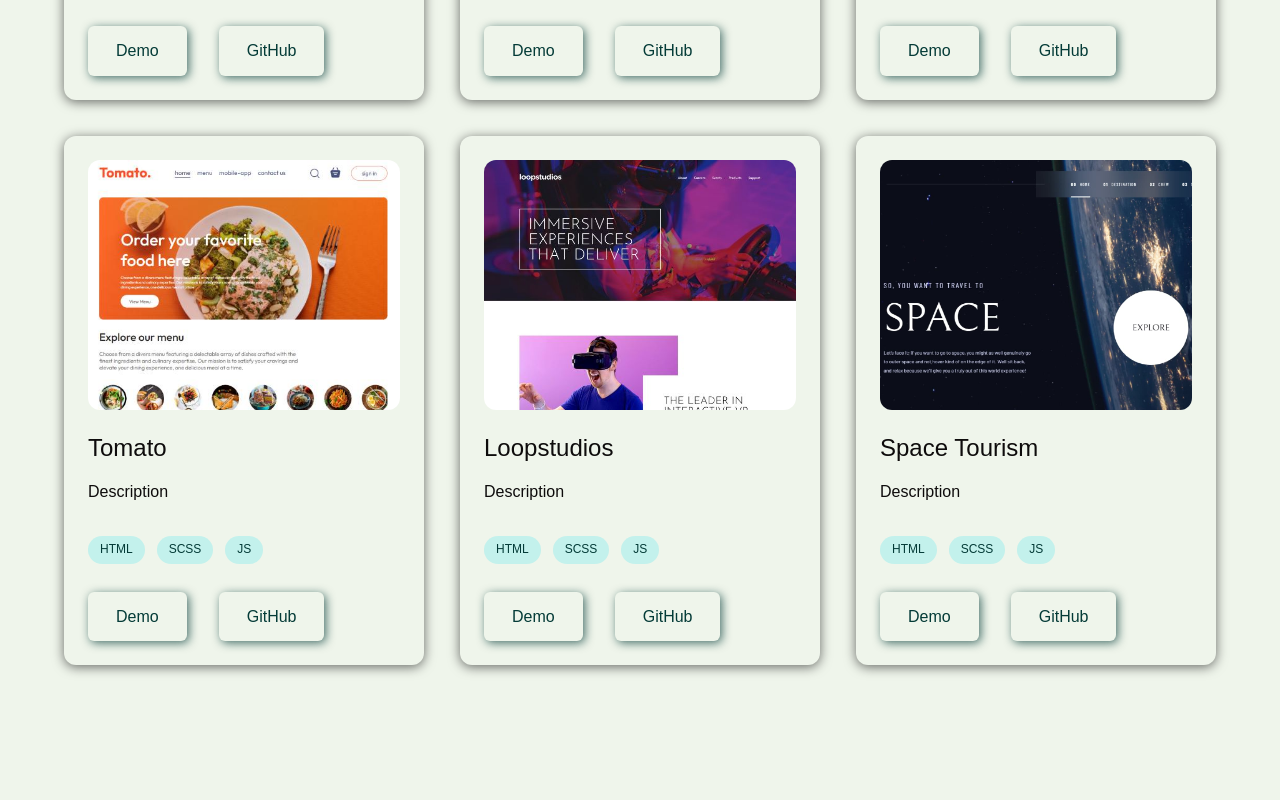
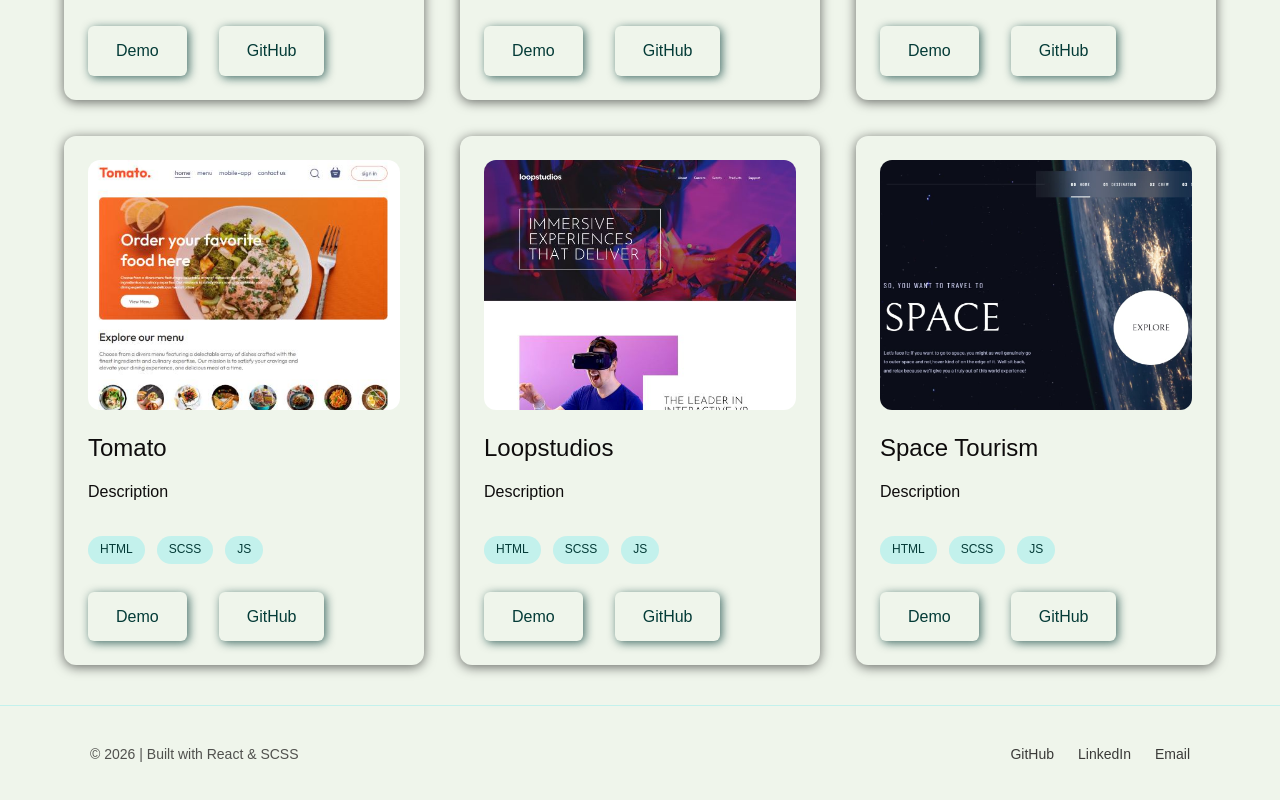
Before and after one commit to LenaM777/portfolio-olena, a React (Vite) app: page / in a window 1280 px wide. Shown: the part 1614-2414 px from the top of the page. Before the commit the page ends 2319 px from the top, so only its background shows below. Built offline with nearby package versions, Linux system fonts and the light colour scheme; a web font is replaced by a local one.

Commit message:
feat: Add Footer section with basic styles and add into App

```diff
--- a/src/App.jsx
+++ b/src/App.jsx
@@ -6,6 +6,7 @@ import ScrollToTop from "./components/ScrollToTop/ScrollToTop";
 import BackstagePass from "./components/BackstagePass/BackstagePass";
 import Experience from "./sections/Experience/Experience";
 import Skills from "./sections/Skills/Skills";
+import Footer from "./sections/Footer/Footer";
 
 const App = () => {
   return (
@@ -17,6 +18,7 @@ const App = () => {
         <Skills />
         <Projects />
       </main>
+      <Footer />
       <BackstagePass />
       <ScrollToTop />
     </>
--- /dev/null
+++ b/src/sections/Footer/Footer.jsx
@@ -0,0 +1,41 @@
+import React from "react";
+import "./Footer.scss";
+
+const Footer = () => {
+  return (
+    <div>
+      <footer className="footer">
+        <div className="footer__container">
+          <span className="footer__copy">
+            © {new Date().getFullYear()} | Built with React & SCSS
+          </span>
+
+          <div className="footer__links">
+            <a
+              href="https://github.com/"
+              target="_blank"
+              rel="noreferrer"
+              className="footer__link"
+            >
+              GitHub
+            </a>
+            <a
+              href="https://linkedin.com/"
+              target="_blank"
+              rel="noreferrer"
+              className="footer__link"
+            >
+              LinkedIn
+            </a>
+            <a href="mailto:your.email@example.com" className="footer__link">
+              Email
+            </a>
+          </div>
+        </div>
+      </footer>
+      ;
+    </div>
+  );
+};
+
+export default Footer;
--- /dev/null
+++ b/src/sections/Footer/Footer.scss
@@ -0,0 +1,52 @@
+@use "../../styles/variables" as *;
+@use "../../styles/mixins" as *;
+@use "../../styles/utils" as *;
+
+
+.footer {
+  width: 100%;
+  padding: 40px 20px;
+  background-color: var(--bg-color);
+  border-top: 1px solid var(--tool-bg);
+
+  &__container {
+    max-width: 1100px;
+    margin: 0 auto;
+    @include flex($direction: column, $align: center, $justify: space-between, $gap: 20px);
+
+    @media (min-width: $bp-tablet) {
+      flex-direction: row;
+      gap: 0;
+    }
+  }
+
+  &__copy {
+    font-size: 14px;
+    color: var(--text-color);
+    opacity: 0.7;
+  }
+
+  &__links {
+    @include flex($justify: center, $gap: 24px);
+  }
+
+  &__link {
+    font-size: 14px;
+    color: var(--text-color);
+    text-decoration: none;
+    opacity: 0.8;
+    transition: color 0.3s ease, opacity 0.3s ease;
+
+    &:active {
+      color: var(--tool-color);
+      opacity: 1;
+    }
+
+    @media (hover: hover) and (pointer: fine) {
+      &:hover {
+        color: var(--tool-color);
+        opacity: 1;
+      }
+    }
+  }
+}
```
